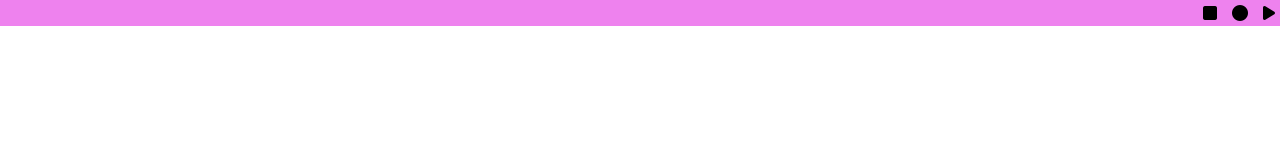
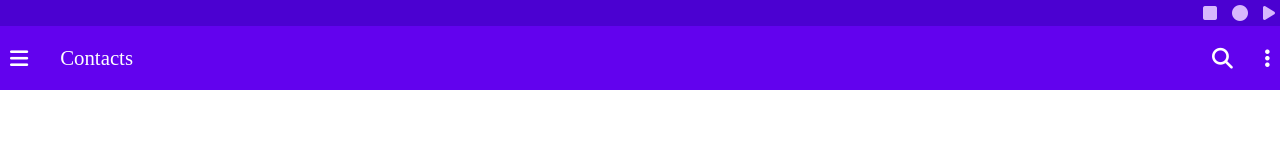
Before and after one commit to freejah/mobile-form, a plain HTML site: page index.html in a window 1280 px wide. Drawn offline with Linux system fonts and the light colour scheme.

Commit message:
navbar and search is complete

```diff
--- a/index.html
+++ b/index.html
@@ -18,7 +18,14 @@
             </span>
         </div>
         <div class="menu">
-
+            <div class="contacts">
+                <i class="fa-solid fa-bars"></i>
+                <div>Contacts</div>
+            </div>
+            <div class="search">
+                <i class="fa-solid fa-magnifying-glass"></i>
+                <i class="fa-solid fa-ellipsis-vertical"></i>
+            </div>
         </div>
     </nav>
     <form action="#" method="get">
--- a/styles.css
+++ b/styles.css
@@ -3,14 +3,35 @@ body{
     padding: 0;
 }
 .shapes{
-    background-color: violet;
+    background-color: 	#4b01d1;
     height: 100%;
 }
 .shapess{
     display: flex;
     justify-content: flex-end;
     gap: 5px;
+    color: #d7b7fd;
 }
 .shapess > i{
     margin: 5px;
 }
+.menu{
+    display: flex;
+    justify-content: space-between;
+    background: #6202ee;
+    color: rgb(255, 255, 255);
+    font-size: 1.3rem;
+}
+.contacts{
+    display: flex;
+    gap: 2rem;
+}
+.search{
+    display: flex;
+    gap: 2rem;
+}
+.contacts, .search{
+    margin: 10px;
+    padding: 10px 0;
+    align-items: center;
+}
```
